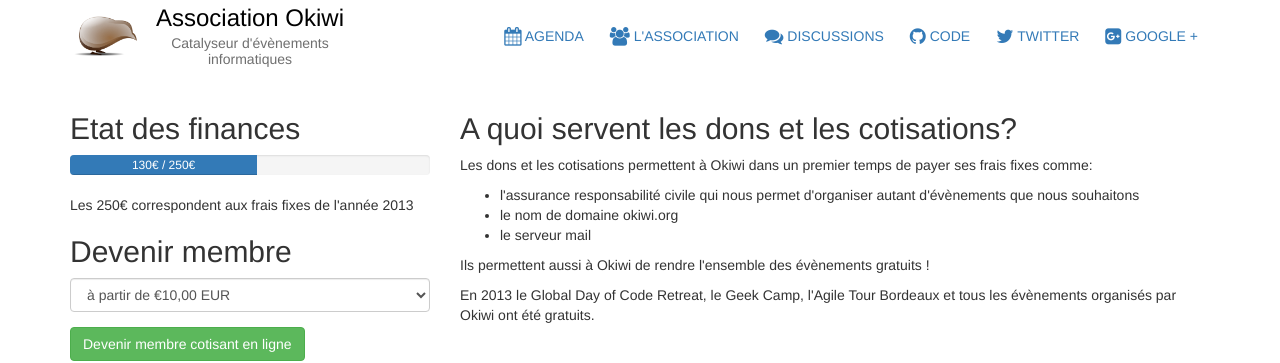
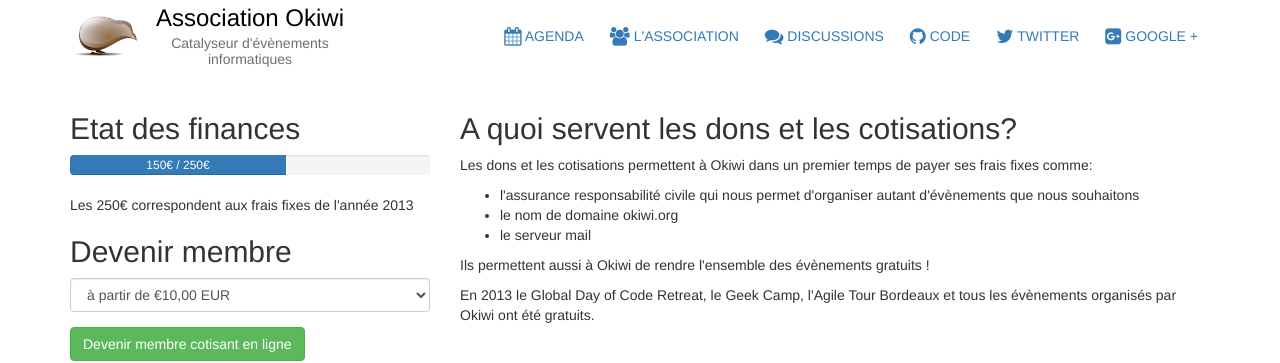
Before and after one commit to okiwi/okiwi.org, a Jekyll site: the page built from dons_et_cotisations/index.html, in a window 1280 px wide. Shown: the top 363 px of the page. Built offline with Jekyll 4.4.1, drawn with Linux system fonts in a browser that asks for light colours; nearby versions of some CDN libraries; Markdown is read by kramdown in place of the engine named in the settings.

Commit message:
Update okiwi.yml

```diff
--- a/_data/okiwi.yml
+++ b/_data/okiwi.yml
@@ -52,6 +52,9 @@ membres_cotisants:
     - nom: Ruellan
       prenom: Mickaël
 
+    - nom: Bousquié
+      prenom: Pierre
+
 bureau:
     - fonction: Président
       nom: Cranford
@@ -66,11 +69,11 @@ bureau:
       prenom: Guillaume
 
 
-montant_dons: 130
+montant_dons: 150
 
 montant_frais_fixes: 250
 
-pourcentage_cotisations: 52
+pourcentage_cotisations: 60
 
 age: 8
 
```
